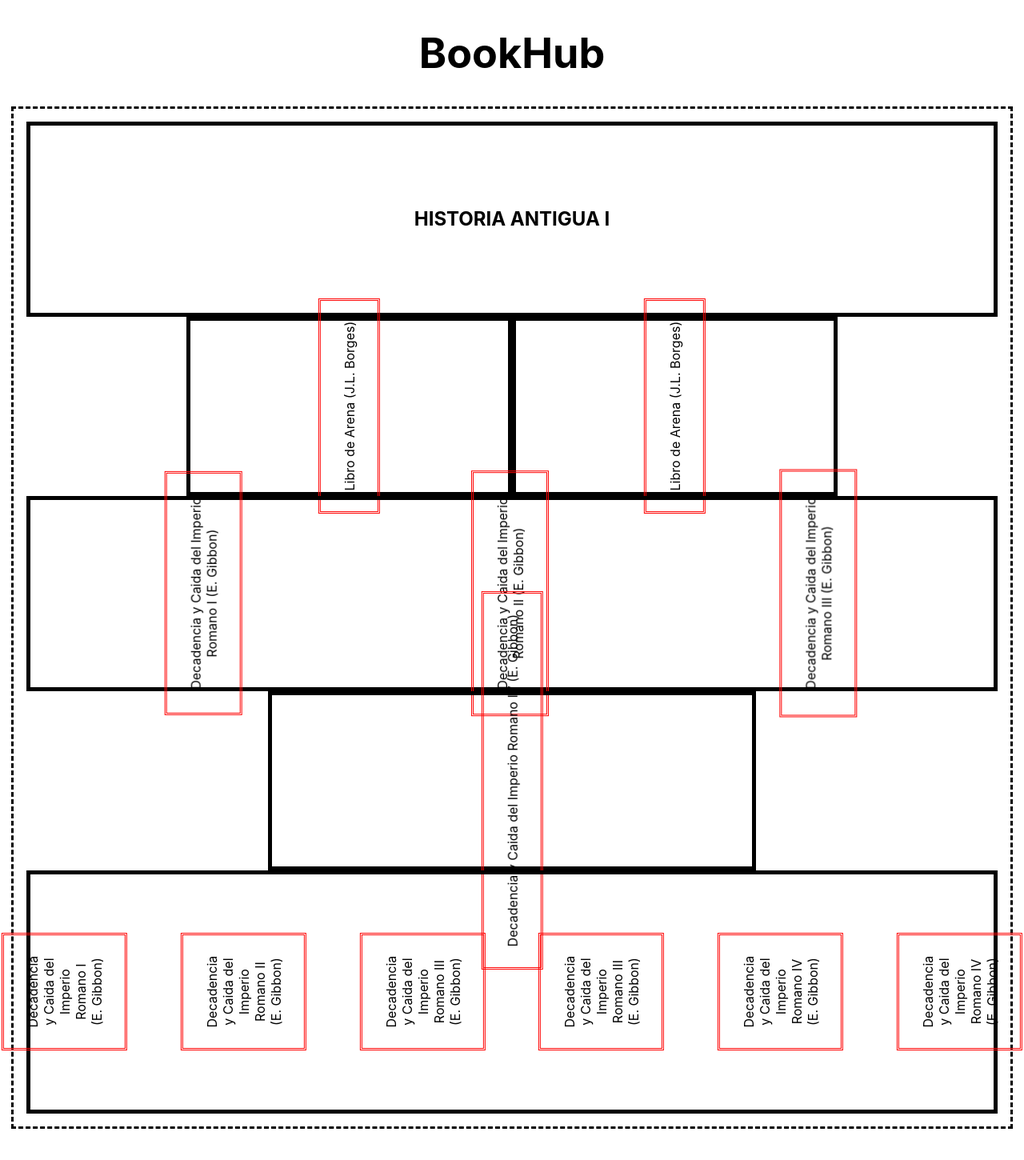
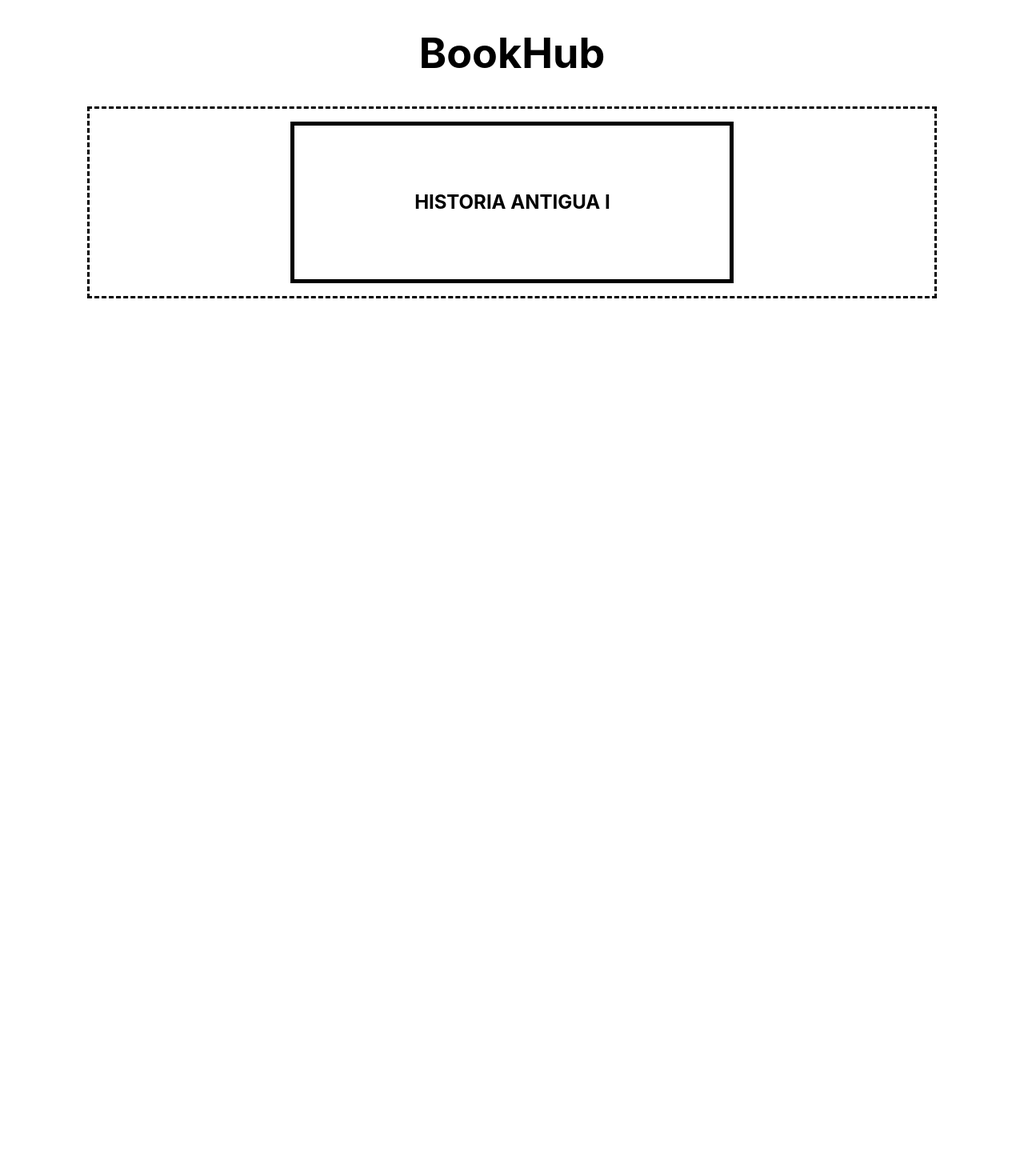
Before and after one commit to Jaamblico/bookhub, a React (Create React App) app: page / in a window 1280 px wide. Shown: the top 1450 px of the page at 80% size. After the commit the page ends 800 px from the top, so only its background shows below. Built offline with nearby package versions, Linux system fonts and the light colour scheme.

Commit message:
Book Component

```diff
--- a/src/App.css
+++ b/src/App.css
@@ -31,16 +31,13 @@
   display: flex;
   flex-wrap: wrap;
   flex-direction: row;
-  align-items: stretch;
+  align-items: center;
   justify-content: center;
-  align-content: space-between;
-  margin-left: 20vw;
-  margin-right: 20vw;
-  margin-bottom: 4vw;
+  align-content: space-around;
   border-style: dashed;
-  padding: 16px;
-  width: auto;
+  padding: 1em;
   height: auto;
+  width: 80%;
 }
 
 .bookShelf {
@@ -54,24 +51,19 @@
   border-style: solid;
   border-width: thick;
   border-color: black;
-  padding-top: 30px;
-  padding-bottom: 30px;
-  padding-left: 2vw;
-  padding-right: 2vw;
-  width: max-content;
-  max-width: 90vw;
-  height: auto;
-  min-width: 15vw;
-  min-height: 10vw;
+  min-height: 10em;
+  min-width: 50%;
+  padding: 1em;
 }
 
 .bookShelf-inner {
   transform-style: preserve-3d;
   display: flex;
-  align-items: stretch;
-  width: 100%;
+  align-items: center;
+  justify-content: center;
   transition: transform 0.8s;
   will-change: transform;
+  width: 90%;
 }
 
 .bookShelf:hover .bookShelf-inner {
@@ -82,6 +74,8 @@
 .bookShelf-back {
   width: 100%;
   flex: 0 0 auto;
+  flex-direction: row;
+  align-items: center;
   -webkit-backface-visibility: hidden; /* Safari */
   backface-visibility: hidden;
 }
@@ -90,35 +84,43 @@
   display: flex;
   align-items: center;
   justify-content: center;
+  align-content: center;
   vertical-align: middle;
 }
 
 .bookShelf-back {
   transform: rotateY(180deg);
-  margin-left: -100%;
-  margin-right: 100%;
   display: flex;
   flex-flow: row;
   align-items: center;
   align-content: center;
-  justify-content: space-between;
+  justify-content: center;
+  margin-left: -100%;
 }
 
-.book {
-  margin-top: 3vw;
-  margin-bottom: 3vw;
-  margin-left: 3vw;
-  margin-right: 3vw;
-  padding: 2vw;
+/* .book {
+  margin-top: 0.5em;
+  margin-bottom: 0.5em;
+  padding: 0.5em;
   border-style: double;
   border-color: red;
   align-content: center;
   justify-content: center;
   transform: rotate(-90deg);
-  height: auto;
-  font-size: 100%;
+  height: 100%;
+  font-size: 70%;
   box-sizing: content-box;
-}
+
+  overflow: hidden;
+  text-overflow: ellipsis;
+  word-wrap: break-word;
+  display: flex;
+  line-height: 1em;
+  max-height: 5em;
+  min-height: 3em;
+  min-width: 6em;
+  max-width: 10em;
+} */
 
 .App-link {
   color: #61dafb;
--- a/src/App.js
+++ b/src/App.js
@@ -1,4 +1,5 @@
 import "./App.css";
+import {Book} from "./Components/Book"
 
 function App() {
   return (
@@ -13,58 +14,8 @@
               <h2>HISTORIA ANTIGUA I</h2>
             </div>
             <div className="bookShelf-back">
-              <div className="book">
-                Decadencia y Caida del Imperio Romano I (E. Gibbon)
-              </div>
-              <div className="book">
-                Decadencia y Caida del Imperio Romano II (E. Gibbon)
-              </div>
-              <div className="book">
-                Decadencia y Caida del Imperio Romano III (E. Gibbon)
-              </div>
+              <Book Content='Decadencia y Caida del Imperio Romano I (E. Gibbon)'/>
             </div>
-          </div>
-        </div>
-        <div className="bookShelf">
-          <div className="book">Libro de Arena (J.L. Borges)</div>
-        </div>
-        <div className="bookShelf">
-          <div className="book">Libro de Arena (J.L. Borges)</div>
-        </div>
-        <div className="bookShelf">
-          <div className="book">
-            Decadencia y Caida del Imperio Romano I (E. Gibbon)
-          </div>
-          <div className="book">
-            Decadencia y Caida del Imperio Romano II (E. Gibbon)
-          </div>
-          <div className="book">
-            Decadencia y Caida del Imperio Romano III (E. Gibbon)
-          </div>
-        </div>
-        <div className="bookShelf">
-          <div className="book">
-            Decadencia y Caida del Imperio Romano IV (E. Gibbon)
-          </div>
-        </div>
-        <div className="bookShelf">
-          <div className="book">
-            Decadencia y Caida del Imperio Romano I (E. Gibbon)
-          </div>
-          <div className="book">
-            Decadencia y Caida del Imperio Romano II (E. Gibbon)
-          </div>
-          <div className="book">
-            Decadencia y Caida del Imperio Romano III (E. Gibbon)
-          </div>
-          <div className="book">
-            Decadencia y Caida del Imperio Romano III (E. Gibbon)
-          </div>
-          <div className="book">
-            Decadencia y Caida del Imperio Romano IV (E. Gibbon)
-          </div>
-          <div className="book">
-            Decadencia y Caida del Imperio Romano IV (E. Gibbon)
           </div>
         </div>
       </div>
--- a/src/Components/Book/Book.js
+++ b/src/Components/Book/Book.js
@@ -1,32 +1,10 @@
-//1) Soy de un país
-// vertiginoso donde la lotería es parte principal de la realidad: hasta el día de hoy, he
-// pensado tan poco en ella como en la conducta de los dioses indescifrables o de mi
-// corazón.
+import * as React from 'react'
+import * as Styled from './Book.styled.js'
 
-// 2) Una jugada
-// feliz podía motivar su elevación al concilio de magos o la prisión de un enemigo
-// (notorio o íntimo) o el encontrar, en la pacífica tiniebla del cuarto, la mujer que
-// empieza a inquietarnos o que no esperábamos rever; una jugada adversa: la
-// mutilación, la variada infamia, la muerte.
-
-// 3) En la realidad el número de sorteos es infinito. Ninguna
-// decisión es final, todas se ramifican en otras. Los ignorantes suponen que infinitos
-// sorteos requieren un tiempo infinito; en realidad basta que el tiempo sea
-// infinitamente subdivisible, como lo enseña la famosa parábola del Certamen con la
-// Tortuga. Esa infinitud condice de admirable manera con los sinuosos números del
-// Azar y con el Arquetipo Celestial de la Lotería, que adoran los platónicos...
-
-import * as React from 'react'
-import * as Styled from './Quote.styled'
-import { Container } from '@/components/Container'
-
-export function Quote() {
+export function Book({Content}) {
   return (
-    <Container>
-      <Styled.Quote>
-        {`'En la realidad el número de sorteos es infinito. Ninguna decisión es
-        final, todas se ramifican en otras.' J.L.B."`}
-      </Styled.Quote>
-    </Container>
+      <Styled.Book >
+        {Content}
+      </Styled.Book>
   )
 }
--- a/src/Components/Book/Book.styled.js
+++ b/src/Components/Book/Book.styled.js
@@ -1,9 +1,24 @@
 import styled from 'styled-components'
 
-export const Quote = styled.h4`
-  text-align: center;
-  font-style: italic;
-  border: 1px solid black;
-  border-radius: 16px;
-  padding: 0.5em;
+export const Book = styled.div`
+margin-top: 0.5em;
+margin-bottom: 0.5em;
+padding: 0.5em;
+border-style: double;
+border-color: red;
+align-content: center;
+justify-content: center;
+transform: rotate(-90deg);
+height: 100%;
+font-size: 70%;
+box-sizing: content-box;
+overflow: hidden;
+text-overflow: ellipsis;
+word-wrap: break-word;
+display: flex;
+line-height: 1em;
+max-height: 5em;
+min-height: 3em;
+min-width: 6em;
+max-width: 10em;
 `
--- a/src/Components/Book/index.js
+++ b/src/Components/Book/index.js
@@ -1 +1 @@
-export * from './Quote'
+export * from './Book.js'
```
